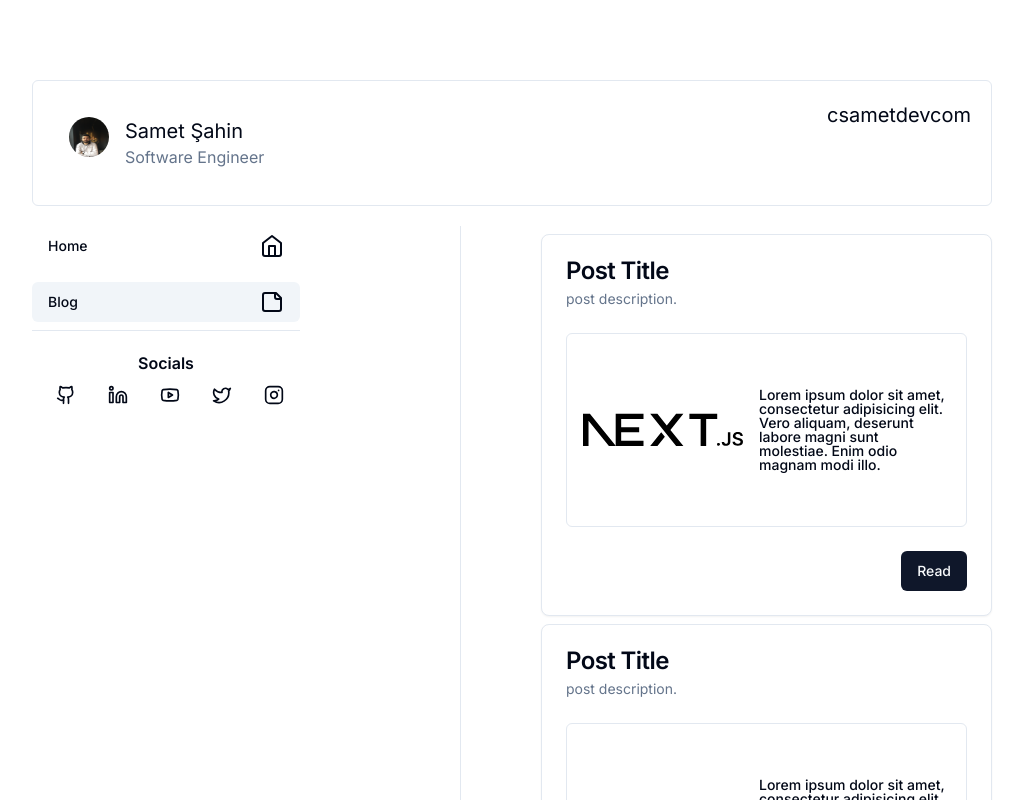
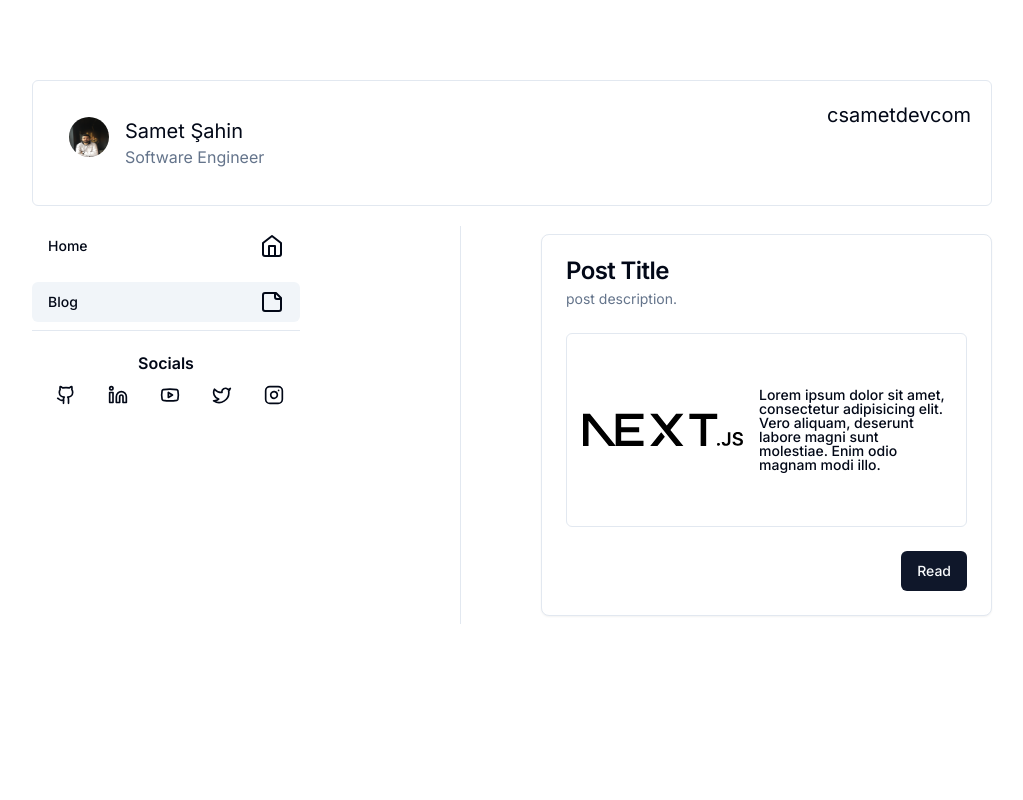
Before and after one commit to csametsahin/csametsahindev, a Next.js app: page /blog in a window 1280 px wide. Shown: the top 800 px of the page, without its empty margins (128-1151 px from the left). Built offline with nearby package versions, Linux system fonts and the light colour scheme.

Commit message:
remove 2 posts and detect what is broking the layout

```diff
--- a/app/(browse)/blog/page.tsx
+++ b/app/(browse)/blog/page.tsx
@@ -3,10 +3,10 @@ import Post from "@/components/post";
 const Blog = () => {
   return (
     <div className="flex flex-col mx-auto lg:mr-40 lg:ml-20  space-y-2 py-2">
-      <Post />
-      <Post />
-      <Post />
-      {/* TODO  add next page*/}
+      <div>
+        {/* When we multiple this post layout moves should fix it later */}
+        <Post />
+      </div>
     </div>
   );
 };
--- a/components/post.tsx
+++ b/components/post.tsx
@@ -31,7 +31,7 @@ type CardProps = React.ComponentProps<typeof Card>;
 
 const Post = ({ className, ...props }: CardProps) => {
   return (
-    <Card className={cn("w-250", className)} {...props}>
+    <Card className={cn("w-200", className)} {...props}>
       <CardHeader>
         <CardTitle>Post Title</CardTitle>
         <CardDescription>post description.</CardDescription>
```
